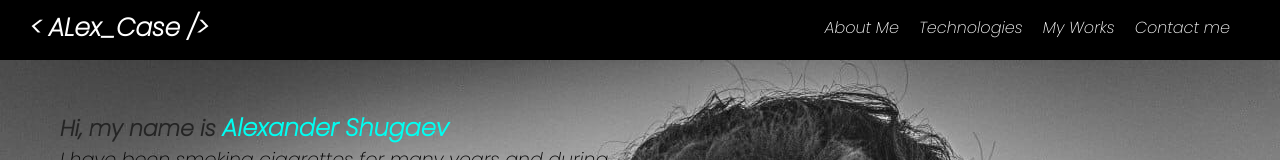
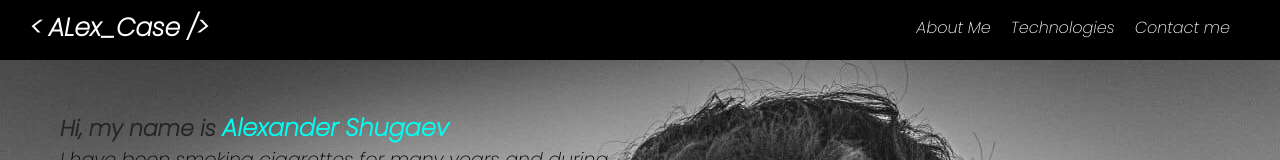
Before and after one commit to alexander2402/MyWelcomePage, a plain HTML site: page index.html in a window 1280 px wide. Shown: the top 160 px of the page. Drawn offline with Linux system fonts and the light colour scheme.

Commit message:
disable work section

```diff
--- a/index.html
+++ b/index.html
@@ -11,7 +11,7 @@
         <ul class="menu-desctop">
           <li><a href="#info">About Me</a></li>
           <li><a href="#technologies">Technologies</a></li>
-          <li><a href="#works">My Works</a></li>
+          <!-- <li><a href="#works">My Works</a></li> -->
           <li><a href="#contact">Contact me</a></li>
         </ul>
         <div
```
